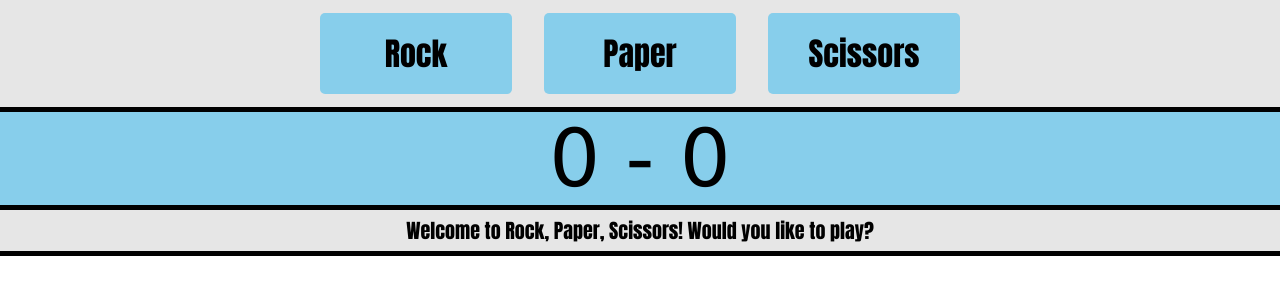
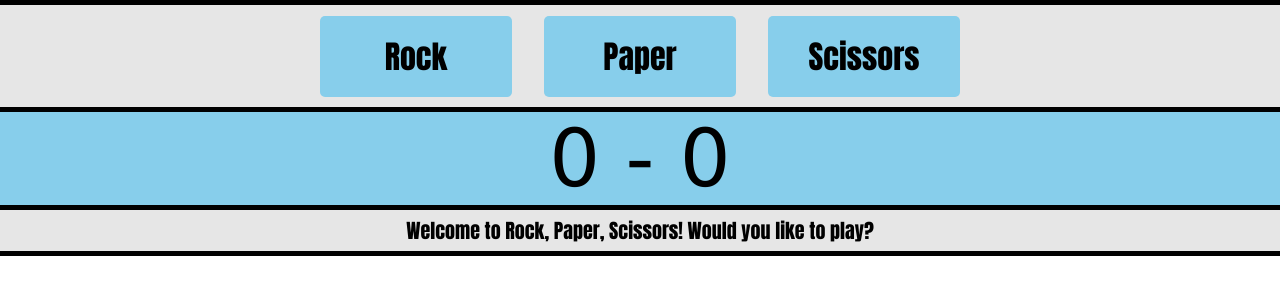
Before and after one commit to ChrisJGuard/rock-paper-scissors-ui, a plain HTML site: page index.html in a window 1280 px wide. Drawn offline with Linux system fonts and the light colour scheme.

Commit message:
Add top border to buttons

```diff
--- a/styles/style.css
+++ b/styles/style.css
@@ -9,6 +9,7 @@
   justify-content: center;
   align-items: center;
   background: rgb(230, 230, 230);
+  border-top: 5px solid black;
   border-bottom: 5px solid black;
   height: 7em;
 }
```
